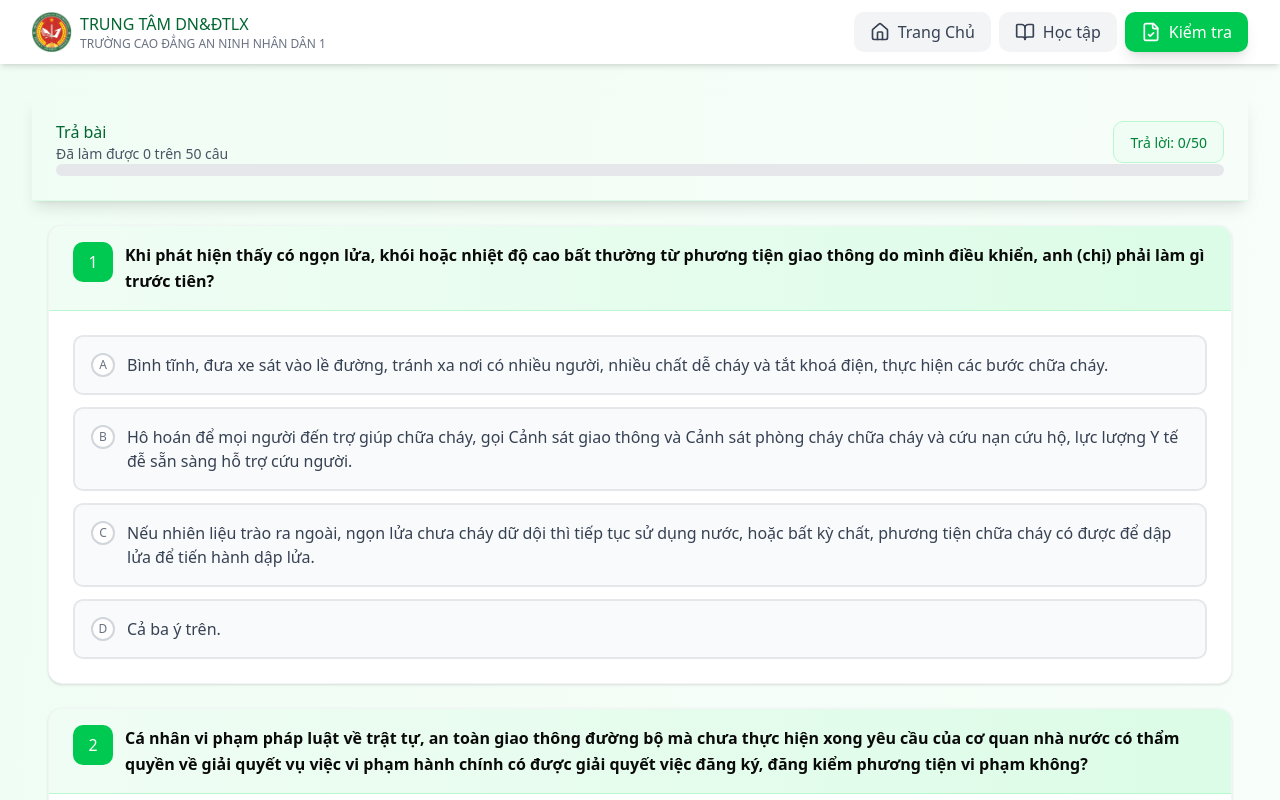
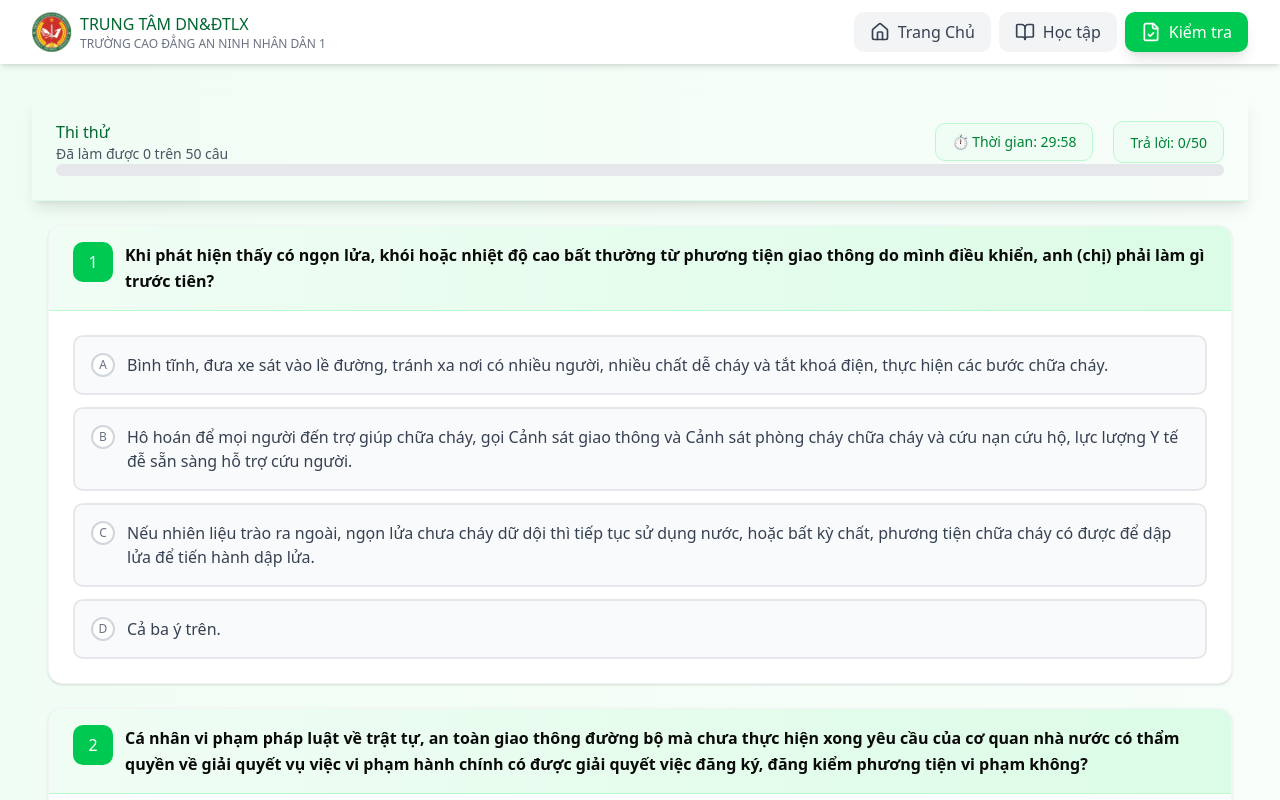
Before and after one commit to BaoTran2201/vercel_500questioncand, a React (Vite) app: page / in a window 1280 px wide. Both pictures are taken after a click on the button "Kiểm tra". Shown: the top 800 px of the page. Built offline with nearby package versions, Linux system fonts and the light colour scheme.

Commit message:
Add countdown timer, time display in sticky header, and auto-submit feature

```diff
--- a/src/components/TestMode.tsx
+++ b/src/components/TestMode.tsx
@@ -25,6 +25,8 @@ export function TestMode() {
   );
   const [showResults, setShowResults] = useState(false);
   const [isHeaderCompact, setIsHeaderCompact] = useState(false);
+  const [timeLeft, setTimeLeft] = useState<number>(30 * 60); // 30 minutes in seconds
+  const [isAutoSubmitted, setIsAutoSubmitted] = useState(false);
 
   const handleAnswerSelect = (qIndex: number, answerIndex: number) => {
     if (showResults) return;
@@ -82,6 +84,13 @@ export function TestMode() {
     window.scrollTo({ top: 0, behavior: 'smooth' });
   };
 
+  const handleAutoSubmit = () => {
+    // Fill unanswered questions as incorrect (null → index stays as is)
+    setShowResults(true);
+    setIsAutoSubmitted(true);
+    window.scrollTo({ top: 0, behavior: 'smooth' });
+  };
+
   const handleReset = () => {
     setSelectedAnswers(new Array(randomQuestions.length).fill(null));
     setShowResults(false);
@@ -104,6 +113,13 @@ export function TestMode() {
   const score = calculateScore();
   const answered = selectedAnswers.filter((a) => a !== null).length;
 
+  // Format time to mm:ss
+  const formatTime = (seconds: number): string => {
+    const mins = Math.floor(seconds / 60);
+    const secs = seconds % 60;
+    return `${mins.toString().padStart(2, '0')}:${secs.toString().padStart(2, '0')}`;
+  };
+
   // Warn before leaving page if test is not submitted
   useEffect(() => {
     const handleBeforeUnload = (e: BeforeUnloadEvent) => {
@@ -116,6 +132,24 @@ export function TestMode() {
     window.addEventListener('beforeunload', handleBeforeUnload);
     return () => window.removeEventListener('beforeunload', handleBeforeUnload);
   }, [showResults, answered]);
+
+  // Countdown timer
+  useEffect(() => {
+    if (showResults) return; // Stop timer when results are shown
+
+    const timer = setInterval(() => {
+      setTimeLeft((prev) => {
+        if (prev <= 1) {
+          // Time's up - auto submit
+          handleAutoSubmit();
+          return 0;
+        }
+        return prev - 1;
+      });
+    }, 1000);
+
+    return () => clearInterval(timer);
+  }, [showResults]);
 
   // Handle scroll for sticky header
   useEffect(() => {
@@ -136,6 +170,11 @@ export function TestMode() {
             <div className="w-20 h-20 bg-gradient-to-br from-green-500 to-green-600 rounded-full flex items-center justify-center mx-auto">
               <Award className="w-10 h-10 text-white" />
             </div>
+            {isAutoSubmitted && (
+              <div className="bg-yellow-50 border border-yellow-300 rounded-lg p-3 mb-2">
+                <p className="text-yellow-800 text-sm font-medium">⏰ Hết giờ! Bài kiểm tra đã được nộp tự động.</p>
+              </div>
+            )}
             <h2 className="text-green-800">Kết quả bài kiểm tra</h2>
             <div className="grid grid-cols-1 sm:grid-cols-3 gap-4 mt-6">
               <div className="bg-green-50 rounded-lg p-4 border border-green-200">
@@ -295,14 +334,27 @@ export function TestMode() {
             <div>
               <h2 className={`text-green-800 transition-all duration-300 ${
                 isHeaderCompact ? 'text-lg' : 'text-2xl'
-              }`}>Trả bài</h2>
+              }`}>Thi thử</h2>
               <p className={`text-gray-600 transition-all duration-300 ${
                 isHeaderCompact ? 'text-xs' : 'text-sm'
               }`}>
                 Đã làm được {answered} trên {randomQuestions.length} câu
               </p>
             </div>
-            <div className="flex items-center space-x-2">
+            <div className="flex items-center space-x-2 gap-3 flex-wrap">
+              {/* Timer Display */}
+              <div className={`flex items-center space-x-1 rounded-lg border transition-all duration-300 ${
+                timeLeft < 300
+                  ? 'bg-red-50 border-red-200'
+                  : 'bg-green-50 border-green-200'
+              } ${isHeaderCompact ? 'px-2 py-1' : 'px-4 py-2'}`}>
+                <span className={`transition-all duration-300 ${
+                  timeLeft < 300 ? 'text-red-700' : 'text-green-700'
+                } ${isHeaderCompact ? 'text-xs' : 'text-sm'}`}>
+                  {isHeaderCompact ? '⏳' : '⏱️ Thời gian:'} {formatTime(timeLeft)}
+                </span>
+              </div>
+
               <div className={`bg-green-50 rounded-lg border border-green-200 transition-all duration-300 ${
                 isHeaderCompact ? 'px-3 py-1' : 'px-4 py-2'
               }`}>
@@ -408,7 +460,7 @@ export function TestMode() {
       </div>
 
       {/* Submit Button */}
-      <div id="submit-button" className="flex items-center justify-center px-4 scroll-mt-24">
+      <div id="submit-button" className="flex items-center justify-center px-4 scroll-mt-24 gap-3 flex-wrap">
         {answered === randomQuestions.length && (
           <button
             onClick={handleSubmit}
@@ -417,6 +469,19 @@ export function TestMode() {
             Nộp bài kiểm tra
           </button>
         )}
+        {answered < randomQuestions.length && (
+          <div className="text-center">
+            <p className="text-gray-600 text-sm mb-2">
+              Bạn còn {randomQuestions.length - answered} câu chưa trả lời
+            </p>
+            <button
+              onClick={handleSubmit}
+              className="px-8 py-3 rounded-lg bg-gray-400 text-white hover:bg-gray-500 transition-all duration-200 shadow-lg hover:shadow-xl"
+            >
+              Nộp bài (Các câu chưa trả lời sẽ được tính sai)
+            </button>
+          </div>
+        )}
       </div>
     </div>
   );
```
